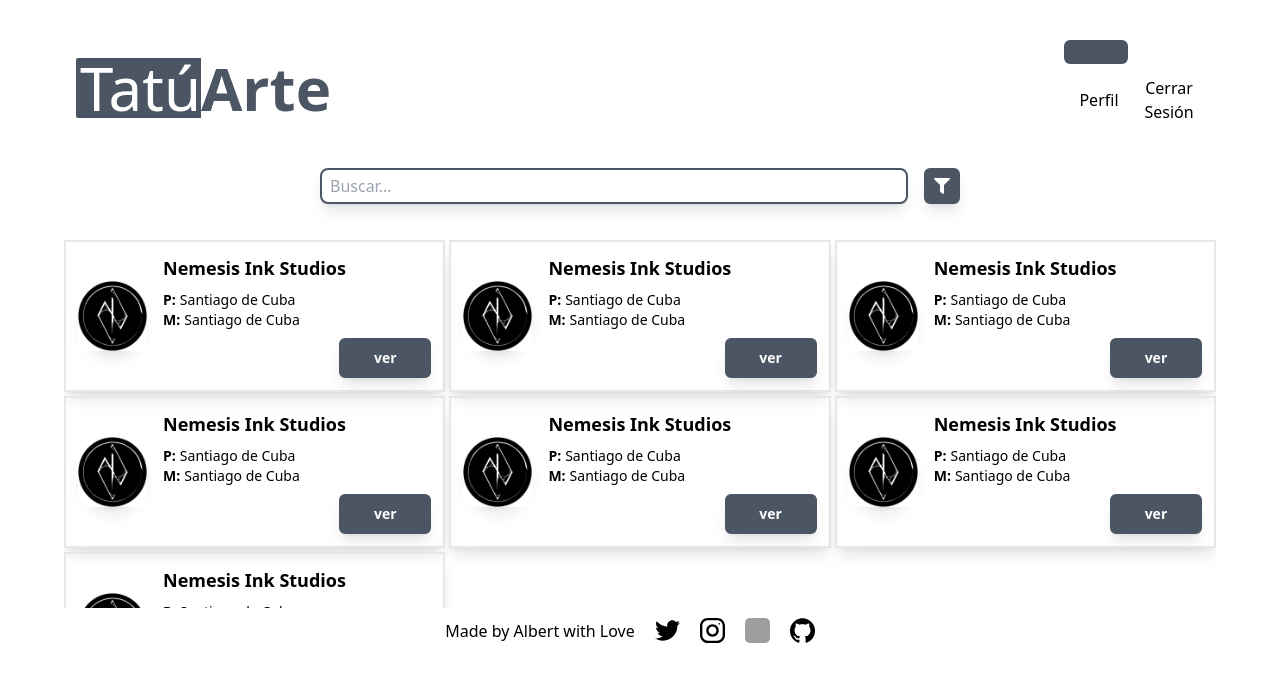
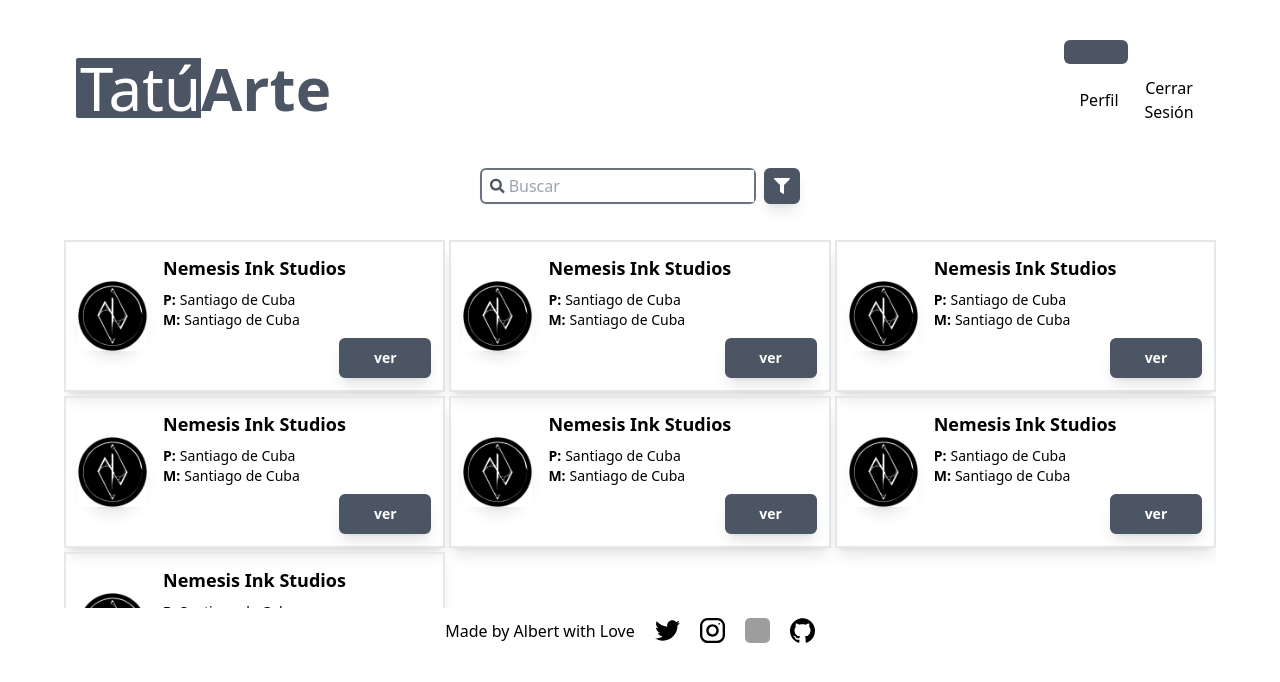
Before and after one commit to AlbeTorres/tatuarte, a React (Create React App) app: page /home in a window 1280 px wide. Shown: the top 682 px of the page. Built offline with nearby package versions, Linux system fonts and the light colour scheme; grey boxes are pictures that could not be loaded.

Commit message:
cambios en los inputs

```diff
--- a/src/components/home/Busqueda/Busqueda.js
+++ b/src/components/home/Busqueda/Busqueda.js
@@ -1,5 +1,5 @@
 import React from 'react';
-import{FaFilter} from 'react-icons/fa';
+import{FaSearch,FaFilter} from 'react-icons/fa';
 
 const Busqueda = ({menuButton})=>{
 
@@ -8,10 +8,14 @@ const Busqueda = ({menuButton})=>{
     }
 
     return(
-        <div className='flex'>
+        <div className='flex items-center justify-center w-full'>
+            <div className="mr-2 flex items-center pl-1 w-full border-2 border-gray-500 rounded-md shadow-sm">
+                <FaSearch className='text-2xl p-1 text-gray-600'></FaSearch>
+                <input type='search' placeholder='Buscar' className='py-1  w-full focus:outline-none ' />
 
-            <input type='search' placeholder='Buscar...' className='shadow-lg rounded-lg w-full mr-4 px-2 py-1 border-2 border-gray-600' />
-            <button className='flex rounded-md p-2  bg-gray-600  shadow-lg items-center justify-center border-2 border-gray-600 ' onClick={onClick}><FaFilter className='text-white'/></button>
+            </div>
+            <button className='rounded-md p-2 bg-gray-600 shadow-lg border-2 border-gray-600 hover:text-white hover:bg-gray-800 focus:outline-none
+    active:bg-gray-900' onClick={onClick}><FaFilter className='text-white'/></button>
         </div>
     );
 
--- a/src/pages/estudioForm/estudioForm.css
+++ b/src/pages/estudioForm/estudioForm.css
@@ -3,7 +3,7 @@
 }
 
 .input-estudioForm{
-    @apply py-1  w-full
+    @apply py-1  w-full focus:outline-none
 }
 
 .input-icon{
--- a/src/pages/home/Home.js
+++ b/src/pages/home/Home.js
@@ -27,7 +27,7 @@ const Home = ()=>{
 
         </header>
 
-        <section className='w-10/12 mx-auto md:w-1/2 my-5'>
+        <section className='w-2/3  mx-auto md:w-3/12 my-5  '>
             <Busqueda menuButton={menuSetVisible}/>
 
         </section>
```
